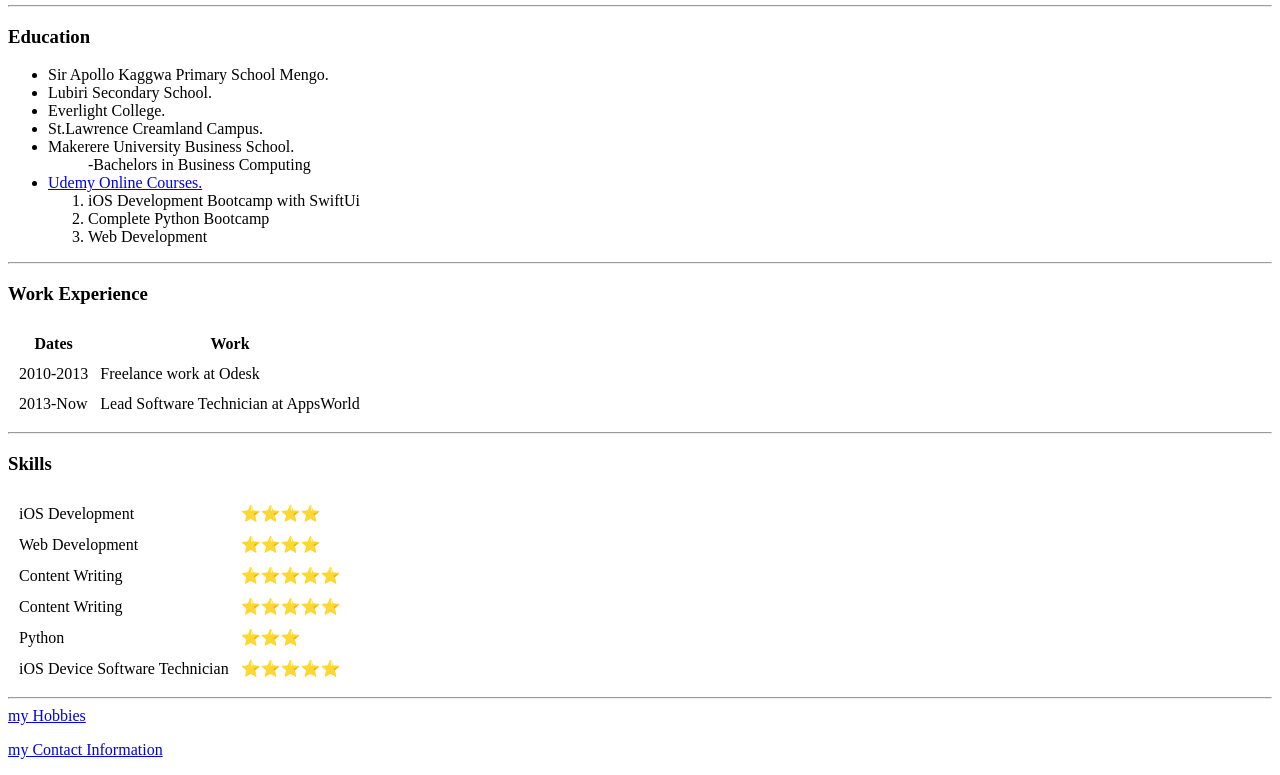
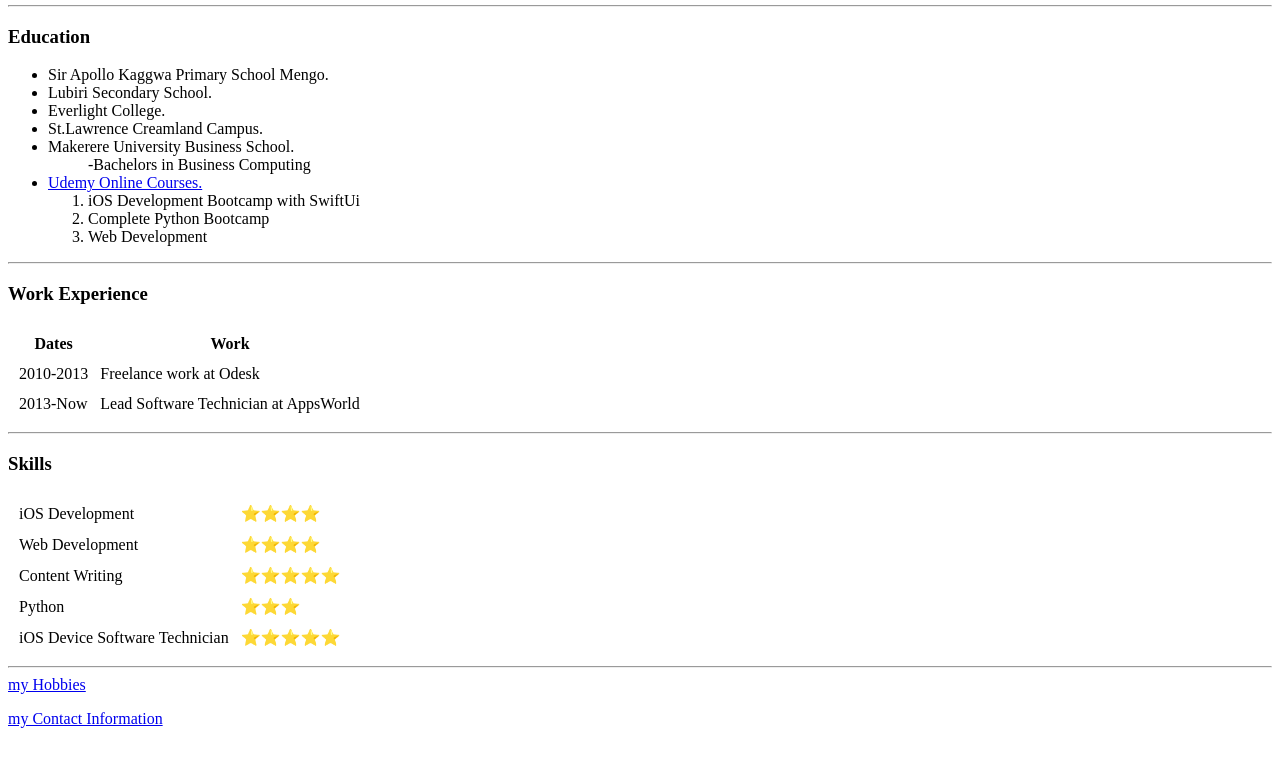
Before and after one commit to andreysek/CV, a plain HTML site: page index.html in a window 1280 px wide. Shown: the part 359-1134 px from the top of the page. After the commit the page ends 1103 px from the top, so only its background shows below. Drawn offline with Linux system fonts and the light colour scheme.

Commit message:
Update index.html

```diff
--- a/index.html
+++ b/index.html
@@ -71,10 +71,6 @@
       <td>⭐⭐⭐⭐⭐</td>
     </tr>
     <tr>
-      <td>Content Writing</td>
-      <td>⭐⭐⭐⭐⭐</td>
-    </tr>
-    <tr>
       <td>Python</td>
       <td>⭐⭐⭐</td>
     </tr>
```
